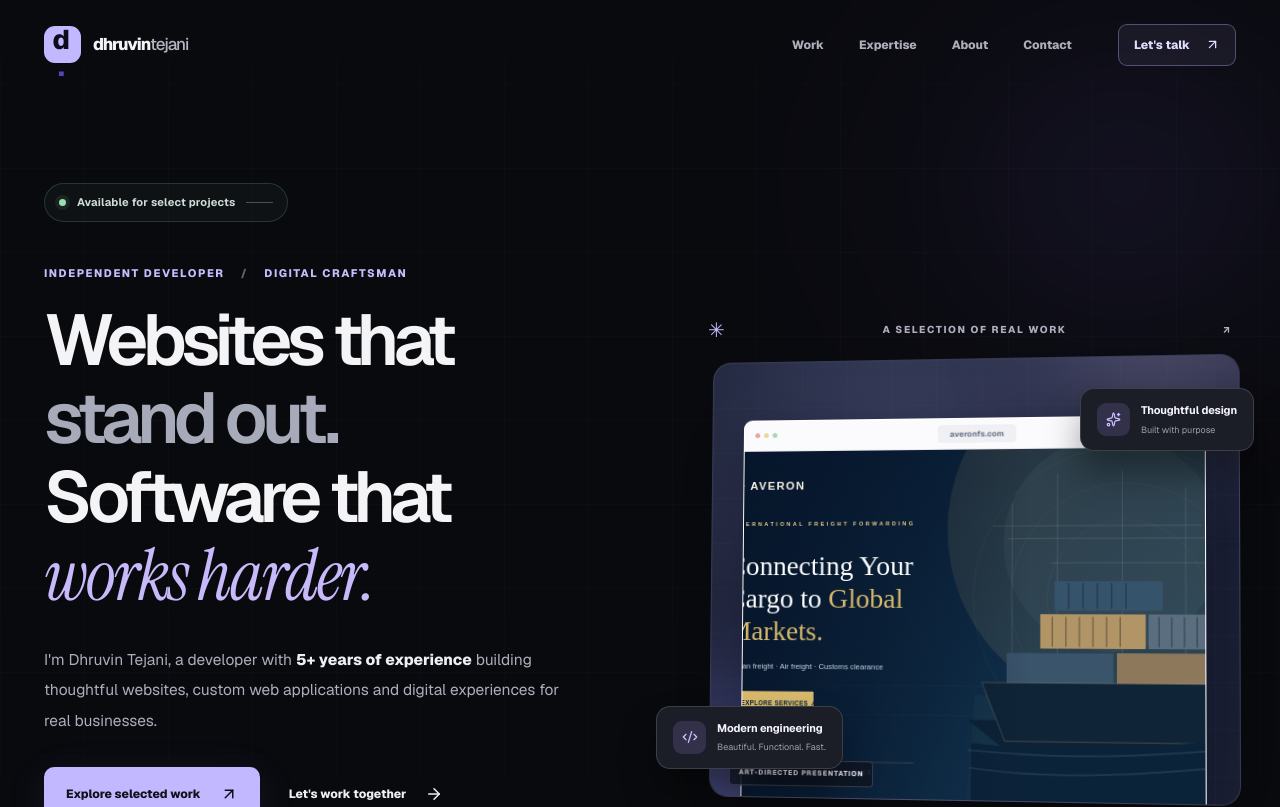
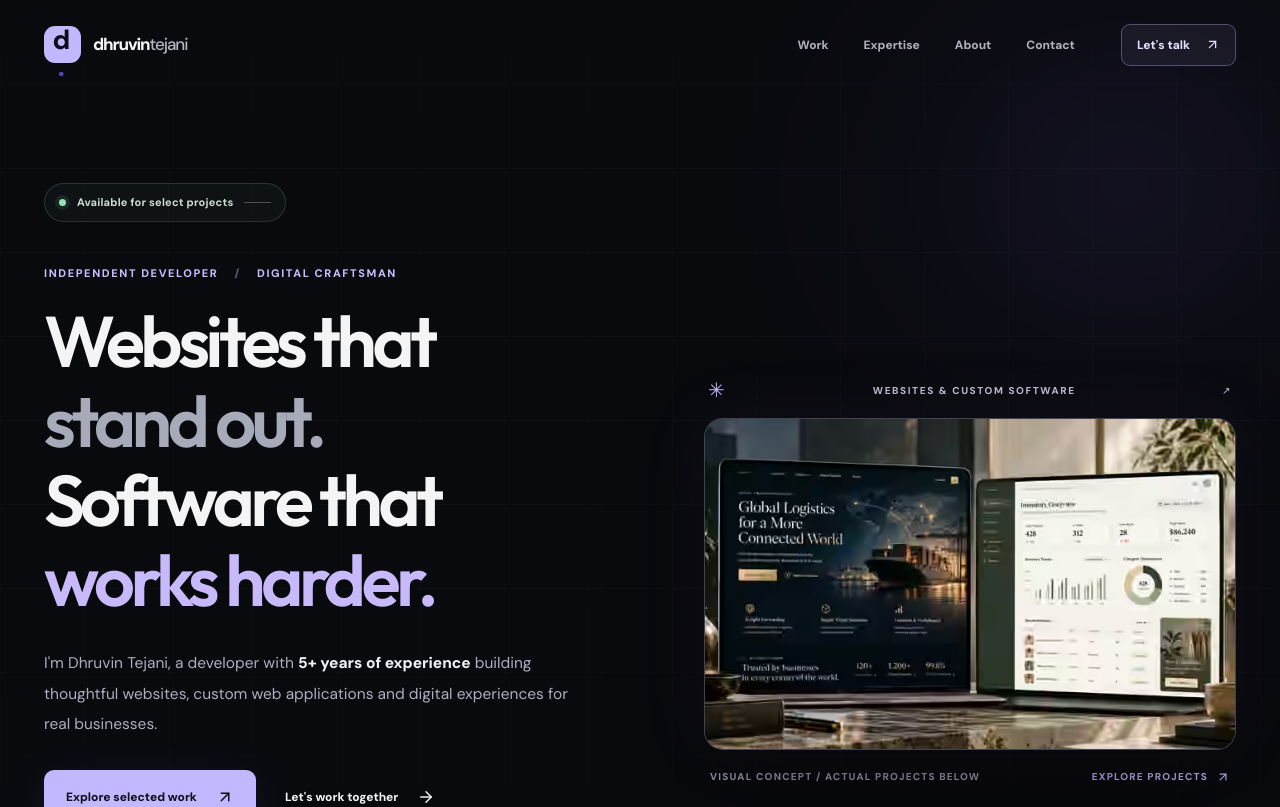
Before and after one commit to dhruvintejani/portfolio, a React (Vite) app: page / in a window 1280 px wide. Shown: the top 807 px of the page. Built offline with nearby package versions, Linux system fonts and the light colour scheme.

Commit message:
Use original generated hero image and refresh typography with Outfit and DM Sans

```diff
--- a/index.html
+++ b/index.html
@@ -13,7 +13,7 @@
     <link rel="icon" type="image/svg+xml" href="/favicon.svg" />
     <link rel="preconnect" href="https://fonts.googleapis.com" />
     <link rel="preconnect" href="https://fonts.gstatic.com" crossorigin />
-    <link href="https://fonts.googleapis.com/css2?family=Geist:wght@400;500;600;700;800&amp;family=Instrument+Serif:ital@0;1&amp;display=swap" rel="stylesheet" />
+    <link href="https://fonts.googleapis.com/css2?family=DM+Sans:wght@400;500;600;700;800&amp;family=Outfit:wght@400;500;600;700;800&amp;display=swap" rel="stylesheet" />
     <meta property="og:type" content="website" />
     <meta property="og:url" content="https://portfoliowebsite-six-eta.vercel.app/" />
     <meta property="og:site_name" content="Dhruvin Tejani — Portfolio" />
--- a/src/App.tsx
+++ b/src/App.tsx
@@ -2,9 +2,9 @@ import { useEffect, useState, type FormEvent } from 'react';
 import { motion, AnimatePresence } from 'framer-motion';
 import emailjs from '@emailjs/browser';
 import {
-  ArrowDownRight, ArrowRight, ArrowUpRight, Check, CheckCircle2, Code2,
+  ArrowDownRight, ArrowRight, ArrowUpRight, Check, CheckCircle2,
   Github, Globe2, Layers3, Linkedin, Mail, Menu, Monitor,
-  Send, Sparkles, X, Workflow, AlertCircle, LoaderCircle
+  Send, X, Workflow, AlertCircle, LoaderCircle
 } from 'lucide-react';
 
 type Project = {
@@ -192,11 +192,16 @@ function Hero() {
         </div></Reveal>
       </div>
       <Reveal className="hero-art" delay={0.22}>
-        <div className="hero-art-label"><span className="label-cross">✳</span> A SELECTION OF REAL WORK <span>↗</span></div>
-        <div className="hero-feature-window"><ProjectPreview project={projects[0]} hero/></div>
-        <div className="hero-float-card hero-float-top"><span><Sparkles size={15}/></span><div><strong>Thoughtful design</strong><small>Built with purpose</small></div></div>
-        <div className="hero-float-card hero-float-bottom"><span><Code2 size={16}/></span><div><strong>Modern engineering</strong><small>Beautiful. Functional. Fast.</small></div></div>
-        <div className="hero-art-footer"><span><span className="hero-index">01</span> / SELECTED CLIENT PROJECT</span><a href={projects[0].url} target="_blank" rel="noopener noreferrer">VIEW LIVE WEBSITE <ArrowUpRight size={14}/></a></div>
+        <div className="hero-art-label"><span className="label-cross">✳</span> WEBSITES &amp; CUSTOM SOFTWARE <span>↗</span></div>
+        <div className="hero-feature-window hero-showcase-frame">
+          <picture>
+            <source srcSet="/hero-showcase.avif" type="image/avif"/>
+            <img src="/projects/averon-cover.svg"
+              alt="Conceptual showcase of a premium logistics website and an inventory-management application displayed on two laptops"
+              width={640} height={400} decoding="async" fetchPriority="high"/>
+          </picture>
+        </div>
+        <div className="hero-art-footer"><span>VISUAL CONCEPT / ACTUAL PROJECTS BELOW</span><a href="#work">EXPLORE PROJECTS <ArrowUpRight size={14}/></a></div>
       </Reveal>
     </div>
     <div className="container hero-bottom"><span>SCROLL TO DISCOVER</span><ArrowDownRight size={17}/><span>DESIGNED TO MAKE AN IMPRESSION</span></div>
--- a/src/index.css
+++ b/src/index.css
@@ -1,7 +1,7 @@
 @import "tailwindcss";
 
 :root {
-  font-family: "Geist", -apple-system, BlinkMacSystemFont, "Segoe UI", sans-serif;
+  font-family: "DM Sans", -apple-system, BlinkMacSystemFont, "Segoe UI", sans-serif;
   color: #f4f4f6;
   background: #090a0e;
   font-synthesis: none;
@@ -20,7 +20,7 @@
 *, *::before, *::after { box-sizing: border-box; }
 html { scroll-behavior: smooth; scroll-padding-top: 95px; }
 body { min-width: 320px; margin: 0; background: var(--bg); overflow-x: hidden; }
-body, input, textarea, button { font-family: "Geist", sans-serif; }
+body, input, textarea, button { font-family: "DM Sans", sans-serif; }
 a { color: inherit; text-decoration: none; }
 button { cursor: pointer; }
 button, input, textarea { font: inherit; }
@@ -162,7 +162,7 @@ img { display: block; }
   border: 1px solid rgba(255,255,255,.17);
   border-radius: 4px;
   padding: 7px 9px;
-  font-family: "Geist",sans-serif;
+  font-family: "DM Sans",sans-serif;
   font-size: 8px;
   font-weight: 720;
   letter-spacing: .12em;
@@ -387,15 +387,15 @@ img { display: block; }
   --muted: #a5a5b3;
 }
 html { -webkit-text-size-adjust: 100%; }
-body { font-family: "Geist", -apple-system, BlinkMacSystemFont, "Segoe UI", sans-serif; }
+body { font-family: "DM Sans", -apple-system, BlinkMacSystemFont, "Segoe UI", sans-serif; }
 .hero-content h1 {
-  font-family: "Geist",sans-serif;
+  font-family: "DM Sans",sans-serif;
   font-weight: 580;
   letter-spacing: -.075em;
   line-height: 1.095;
 }
 .section-heading h2, .about-section h2, .contact-section h2 {
-  font-family: "Geist", sans-serif;
+  font-family: "DM Sans", sans-serif;
   font-weight: 570;
   letter-spacing: -.069em;
   line-height: 1.13;
@@ -404,7 +404,7 @@ body { font-family: "Geist", -apple-system, BlinkMacSystemFont, "Segoe UI", sans
 .section-heading h2 em,
 .about-section h2 em,
 .contact-section h2 em {
-  font-family: "Instrument Serif", Georgia, serif;
+  font-family: "Outfit", Georgia, serif;
   font-weight: 400;
   font-style: italic;
   letter-spacing: -.028em;
@@ -435,3 +435,77 @@ body { font-family: "Geist", -apple-system, BlinkMacSystemFont, "Segoe UI", sans
  .project-preview:hover .preview-screenshot { transform: none; }
  .project-card:hover { transform: none; }
 }
+
+/* October 2026 hero refresh: preserve all project showcase visuals */
+:root { font-family: "DM Sans", system-ui, sans-serif; }
+body, input, textarea, button { font-family: "DM Sans", system-ui, sans-serif; }
+.brand-name, .button, .nav-contact { font-family: "DM Sans", system-ui, sans-serif; }
+.hero-content h1 {
+  font-family: "Outfit", sans-serif;
+  font-weight: 550;
+  letter-spacing: -.061em;
+  line-height: 1.11;
+}
+.hero-content h1 em {
+  font-family: "Outfit", sans-serif;
+  font-style: normal;
+  font-weight: 580;
+  letter-spacing: -.059em;
+}
+.section-heading h2, .about-section h2, .contact-section h2 {
+  font-family: "Outfit", sans-serif;
+  font-weight: 520;
+  letter-spacing: -.052em;
+  line-height: 1.13;
+}
+.section-heading h2 em, .about-section h2 em, .contact-section h2 em {
+  font-family: "Outfit", sans-serif;
+  font-style: normal;
+  font-weight: 520;
+  letter-spacing: -.052em;
+}
+.featured-copy h3, .card-title-line h3, .capability h3 {
+  font-family: "Outfit", sans-serif;
+  letter-spacing: -.035em;
+}
+.hero-feature-window.hero-showcase-frame {
+  position: relative;
+  overflow: hidden;
+  isolation: isolate;
+  transform: none;
+  filter: none;
+  aspect-ratio: 1.6 / 1;
+  width: 100%;
+  border: 1px solid rgba(216,206,255,.20);
+  border-radius: 19px;
+  background: #1b2025;
+  box-shadow: 0 34px 90px rgba(0,0,0,.47), 0 0 70px rgba(150,123,214,.08);
+}
+.hero-showcase-frame picture, .hero-showcase-frame img {
+  display: block;
+  width: 100%;
+  height: 100%;
+}
+.hero-showcase-frame img {
+  object-fit: cover;
+  object-position: center;
+  transition: transform .7s cubic-bezier(.2,.7,.25,1);
+}
+.hero-showcase-frame:hover img { transform: scale(1.025); }
+.hero-art-label { color: #c2bfd1; }
+.hero-art-footer { margin-top: 19px; }
+@media (min-width: 901px) {
+  .hero-art { max-width: 580px; }
+}
+@media (max-width: 900px) {
+  .hero-feature-window.hero-showcase-frame { border-radius: 16px; }
+}
+@media (max-width: 700px) {
+  .hero-content h1 { letter-spacing: -.049em; }
+  .hero-showcase-frame img { transform: none !important; }
+  .hero-feature-window.hero-showcase-frame { border-radius: 14px; }
+  .hero-art-label { letter-spacing: .075em; }
+}
+@media (prefers-reduced-motion: reduce) {
+  .hero-showcase-frame img { transition: none; transform: none !important; }
+}
```
Also changed, not shown: public/hero-showcase.avif (added).
